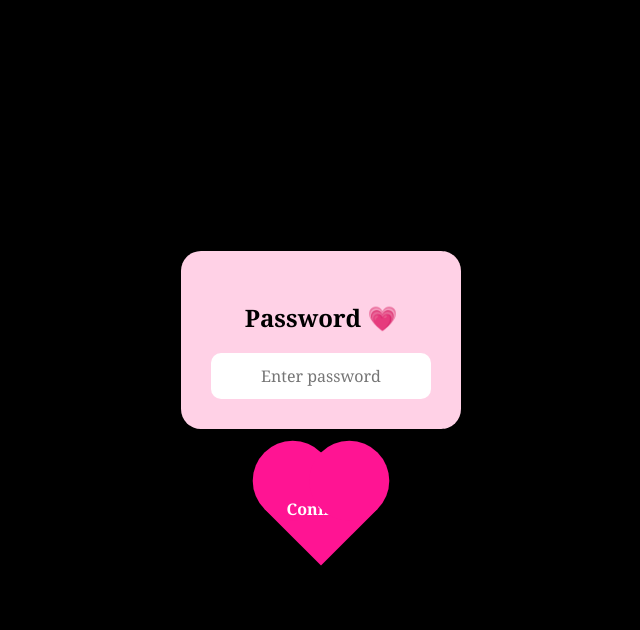
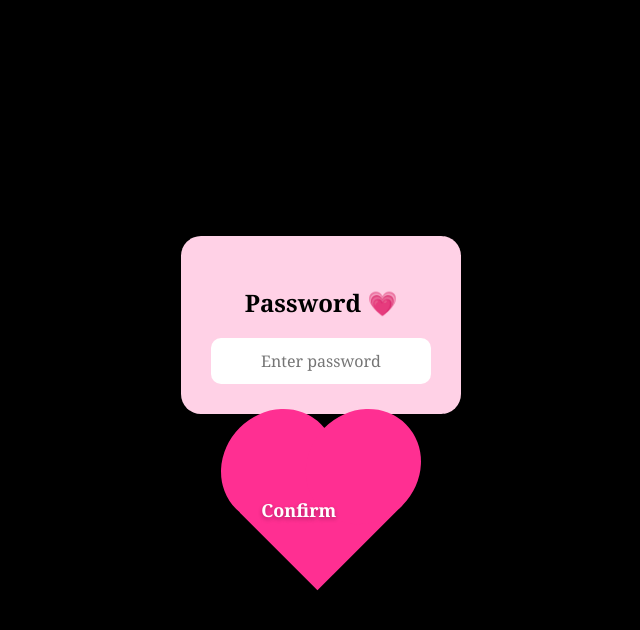
Before and after one commit to muthojudeekshith-ops/valentine, a plain HTML site: page docs/index.html in a window 1280 px wide. Both pictures are taken after a click on the button "Next 💗". Shown: the whole page, without its empty margins (319-959 px from the left). Drawn offline with Linux system fonts and the light colour scheme.

Commit message:
Update style.css

```diff
--- a/docs/style.css
+++ b/docs/style.css
@@ -142,3 +142,81 @@
   line-height:1.7;
   white-space:pre-wrap;
 }
+/* =========================
+   INTERFACE 2 – CONFIRM HEART
+   ========================= */
+
+.confirm-heart {
+  width: 120px;
+  height: 110px;
+  background: #ff2f92;
+  position: relative;
+  transform: rotate(-45deg);
+  cursor: pointer;
+
+  display: flex;
+  align-items: center;
+  justify-content: center;
+
+  font-size: 18px;
+  font-weight: bold;
+  color: white;
+  text-shadow: 0 2px 4px rgba(0,0,0,0.3);
+}
+
+.confirm-heart::before,
+.confirm-heart::after {
+  content: "";
+  width: 120px;
+  height: 110px;
+  background: #ff2f92;
+  border-radius: 50%;
+  position: absolute;
+}
+
+.confirm-heart::before {
+  top: -60px;
+  left: 0;
+}
+
+.confirm-heart::after {
+  left: 60px;
+  top: 0;
+}
+
+.confirm-heart span {
+  transform: rotate(45deg);
+  z-index: 2;
+}
+
+/* =========================
+   INTERFACE 3 – PAPER
+   ========================= */
+
+.paper {
+  background: #fff;
+  padding: 40px 30px;
+  width: 80%;
+  max-width: 600px;
+
+  border-radius: 12px;
+  box-shadow: 0 10px 30px rgba(255,0,128,0.3);
+
+  font-family: Georgia, serif;
+  font-size: 18px;
+  line-height: 1.6;
+  color: #333;
+
+  animation: popUp 0.8s ease forwards;
+}
+
+@keyframes popUp {
+  from {
+    transform: scale(0.6) translateY(50px);
+    opacity: 0;
+  }
+  to {
+    transform: scale(1) translateY(0);
+    opacity: 1;
+  }
+}
```
